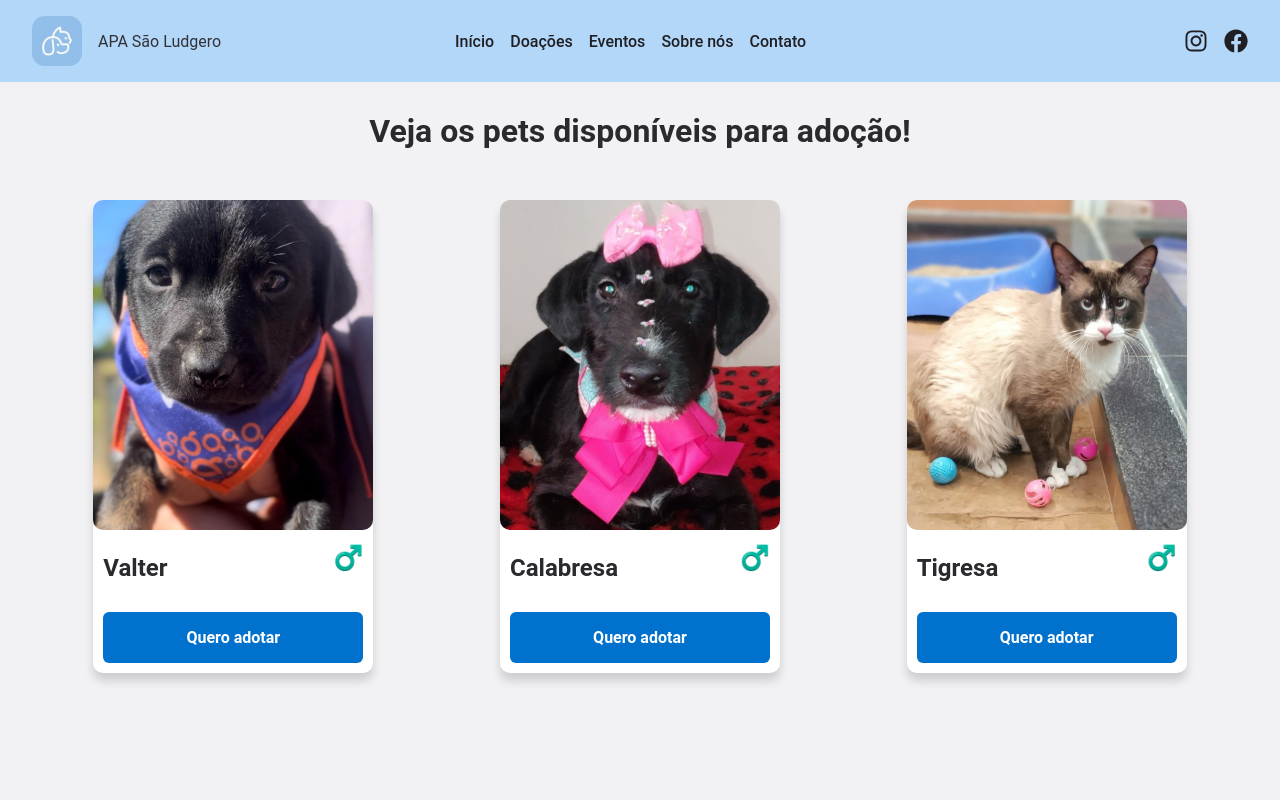
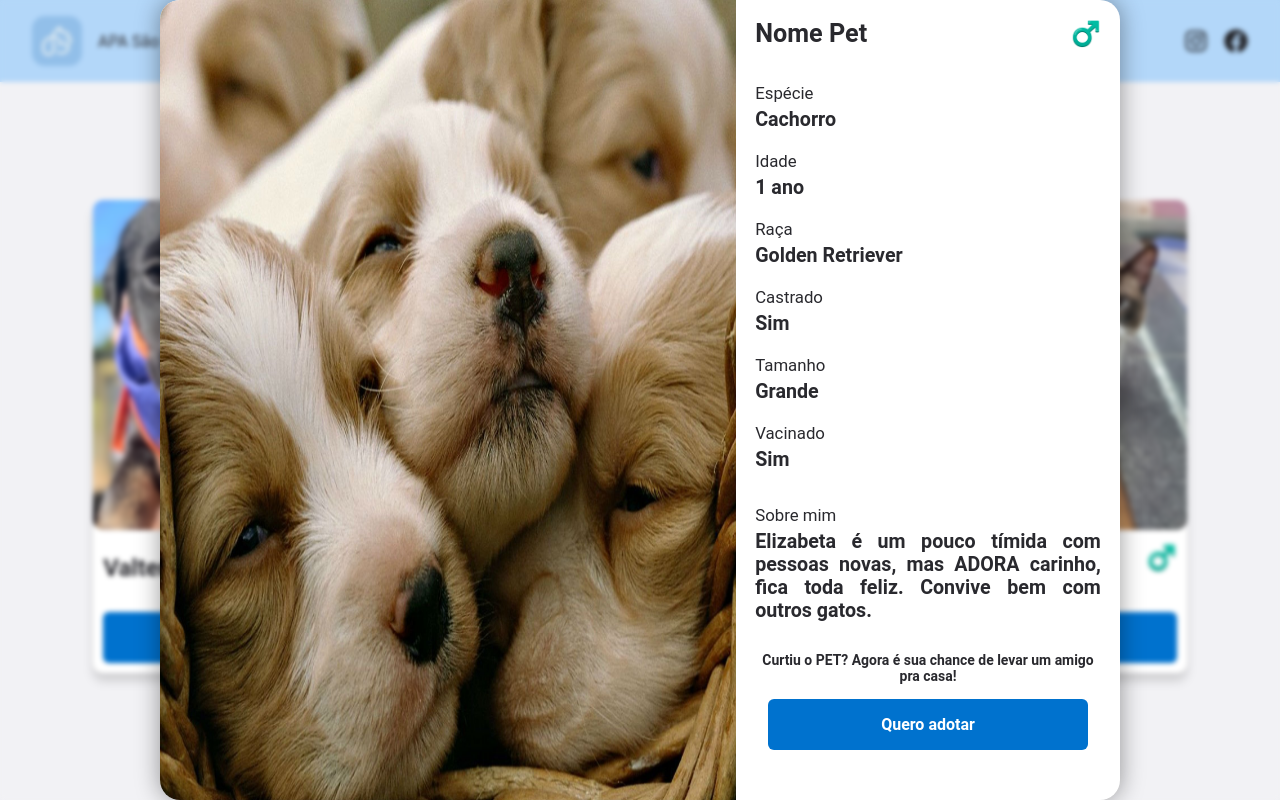
Before and after one commit to arturoburigo/Adopet, a React (Vite) app in the folder frontend/: page /home in a window 1280 px wide. Built offline with nearby package versions, Linux system fonts and the light colour scheme.

Commit message:
modal criado

```diff
--- /dev/null
+++ b/frontend/src/components/modal/modal.tsx
@@ -0,0 +1,94 @@
+import { GenderIcon } from "../petCard/styles";
+import { Button } from "../ui/button/button";
+import {
+  BlurDiv,
+  ContainerMain,
+  ContainerCenter,
+  ModalSection,
+  PetImage,
+  DetailsSection,
+  InfoDiv,
+} from "./style";
+
+export function Modal() {
+  return (
+    <ContainerMain>
+      <BlurDiv />
+
+      <ContainerCenter>
+        <ModalSection>
+          <PetImage src="src\assets\imgDonate.jpg" alt="pet-image" />
+
+          <DetailsSection>
+            <div
+              style={{
+                display: "flex",
+                justifyContent: "space-between",
+                alignItems: "center",
+              }}
+            >
+              <h2>Nome Pet</h2>
+              <GenderIcon>♂️</GenderIcon>
+            </div>
+
+            <div
+              style={{
+                display: "flex",
+                flexDirection: "column",
+                padding: "10% 0",
+                gap: "20px",
+              }}
+            >
+              {[
+                { label: "Espécie", value: "Cachorro" },
+                { label: "Idade", value: "1 ano" },
+                { label: "Raça", value: "Golden Retriever" },
+                { label: "Castrado", value: "Sim" },
+                { label: "Tamanho", value: "Grande" },
+                { label: "Vacinado", value: "Sim" },
+              ].map(({ label, value }) => (
+                <section
+                  key={label}
+                  style={{
+                    display: "flex",
+                    justifyContent: "space-between",
+                    alignItems: "center",
+                    gap: "20px", // Espaçamento interno
+                  }}
+                >
+                  <InfoDiv style={{ textAlign: "left" }}>
+                    <p style={{ margin: 0 }}>{label}</p>
+                    <h3 style={{ margin: 0 }}>{value}</h3>
+                  </InfoDiv>
+                </section>
+              ))}
+            </div>
+
+            <InfoDiv style={{ textAlign: "justify" }}>
+              <p>Sobre mim</p>
+              <h3 style={{ margin: 0 }}>
+                Elizabeta é um pouco tímida com pessoas novas, mas ADORA carinho, fica toda feliz. Convive bem com outros gatos.
+              </h3>
+            </InfoDiv>
+
+            <div
+              style={{
+                display: "flex",
+                justifyContent: "center",
+                alignItems: "center",
+                flexDirection: "column",
+                marginTop: "30px", // Margem superior ajustada
+                gap: "15px",
+              }}
+            >
+              <h5 style={{ textAlign: "center" }}>
+                Curtiu o PET? Agora é sua chance de levar um amigo pra casa!
+              </h5>
+              <Button text="Quero adotar" />
+            </div>
+          </DetailsSection>
+        </ModalSection>
+      </ContainerCenter>
+    </ContainerMain>
+  );
+}
--- /dev/null
+++ b/frontend/src/components/modal/style.ts
@@ -0,0 +1,58 @@
+import styled from "styled-components";
+import { defaultTheme } from "../../styles/themes/default";
+
+export const ContainerMain = styled.div`
+  position: absolute;
+  width: 100%;
+  height: 100%;
+  z-index: 1;
+`;
+
+export const BlurDiv = styled.div`
+  position: absolute;
+  width: 100%;
+  height: 100%;
+  backdrop-filter: blur(2.5px);
+  z-index: 1;
+`;
+
+export const ContainerCenter = styled.div`
+  display: flex;
+  justify-content: center;
+  align-items: center;
+  min-height: 100vh;
+  position: relative;
+  z-index: 2;
+`;
+
+export const ModalSection = styled.section`
+  display: flex;
+  flex-direction: row;
+
+  width: 75%;
+  height: 50em;
+
+  background-color: ${defaultTheme["white"]};
+  border-radius: 20px;
+  box-shadow: 0px 0px 25px rgba(0, 0, 0, 0.4);
+
+  z-index: 3;
+`;
+
+export const PetImage = styled.img`
+  width: 60%;
+  height: 100%;
+  border-radius: 20px 00px 0px 20px;
+`;
+
+export const DetailsSection = styled.section`
+  width: 100%;
+  padding: 2%;
+  font-size: 1.05em;
+`;
+
+export const InfoDiv = styled.div`
+  display: flex;
+  flex-direction: column;
+  gap: 5px;
+`
--- a/frontend/src/pages/app/donate/style.ts
+++ b/frontend/src/pages/app/donate/style.ts
@@ -54,7 +54,7 @@ export const SectionPix = styled.section`
 
   & h1 {
     margin: 1%;
-    font-size: 3em;
+    font-size: 2.5em;
     font-weight: 400;
     letter-spacing: 2px;
 
@@ -62,7 +62,7 @@ export const SectionPix = styled.section`
   }
 
   & p {
-    width: 350px;
+    width: 90%;
     text-align: justify;
     margin: 0 15% 1% 15%;
     color: black;
@@ -71,10 +71,39 @@ export const SectionPix = styled.section`
   }
 
   & div {
-    width: 350px;
-    height: 350px;
+    width: 18em;
+    height: 18em;
     border: 1px solid black;
     color: black;
+  }
+
+  @media (max-width: 768px) {
+    /* Define o limite máximo para tablets */
+    width: 100%;
+
+    & h1 {
+      margin: 1.5%;
+      font-size: 2.5em;
+      font-weight: 400;
+      letter-spacing: 2px;
+
+      color: black;
+    }
+
+    & p {
+      width: 20em;
+      text-align: justify;
+      margin: 0 15% 1% 15%;
+      color: black;
+      font-weight: bold;
+      font-size: 1em;
+    }
+
+    & div {
+      width: 20em;
+      border: 1px solid black;
+      color: black;
+    }
   }
 
   @media (max-width: 480px) {
@@ -91,7 +120,7 @@ export const SectionPix = styled.section`
     }
 
     & p {
-      width: 250px;
+      width: 15em;
       text-align: justify;
       margin: 0 15% 1% 15%;
       color: black;
@@ -100,38 +129,8 @@ export const SectionPix = styled.section`
     }
 
     & div {
-      width: 250px;
-      height: 250px;
-      border: 1px solid black;
-      color: black;
-    }
-  }
-
-  @media (max-width: 768px) {
-    /* Define o limite máximo para tablets */
-    width: 100%;
-
-    & h1 {
-      margin: 1.5%;
-      font-size: 2.5em;
-      font-weight: 400;
-      letter-spacing: 2px;
-
-      color: black;
-    }
-
-    & p {
-      width: 300px;
-      text-align: justify;
-      margin: 0 15% 1% 15%;
-      color: black;
-      font-weight: bold;
-      font-size: 1em;
-    }
-
-    & div {
-      width: 300px;
-      height: 300px;
+      width: 15em;
+      height: 15em;
       border: 1px solid black;
       color: black;
     }
--- a/frontend/src/pages/app/home/home.tsx
+++ b/frontend/src/pages/app/home/home.tsx
@@ -5,7 +5,7 @@ import { PetCard } from '../../../components/petCard/petCard';
 import valter from '../../../../src/assets/valter.svg';
 import calabresa from '../../../../src/assets/calabresa.svg';
 import tigresa from '../../../../src/assets/tigresa.svg';
-
+import { Modal } from "../../../components/modal/modal";
 
 //export function Home(){
     type Pet = {
@@ -29,6 +29,8 @@ import tigresa from '../../../../src/assets/tigresa.svg';
 
         return ( // key={pet.id}
             <div>
+            <Modal />
+
             <Header/>
             <h1 style={{ margin: '20px', padding: '10px', display: 'flex', justifyContent: 'space-around', flexWrap: 'wrap' }}>Veja os pets disponíveis para adoção!</h1>
                 <div style={{ margin: '10px', padding: '20px', display: 'flex', justifyContent: 'space-around', flexWrap: 'wrap' }}>
```
